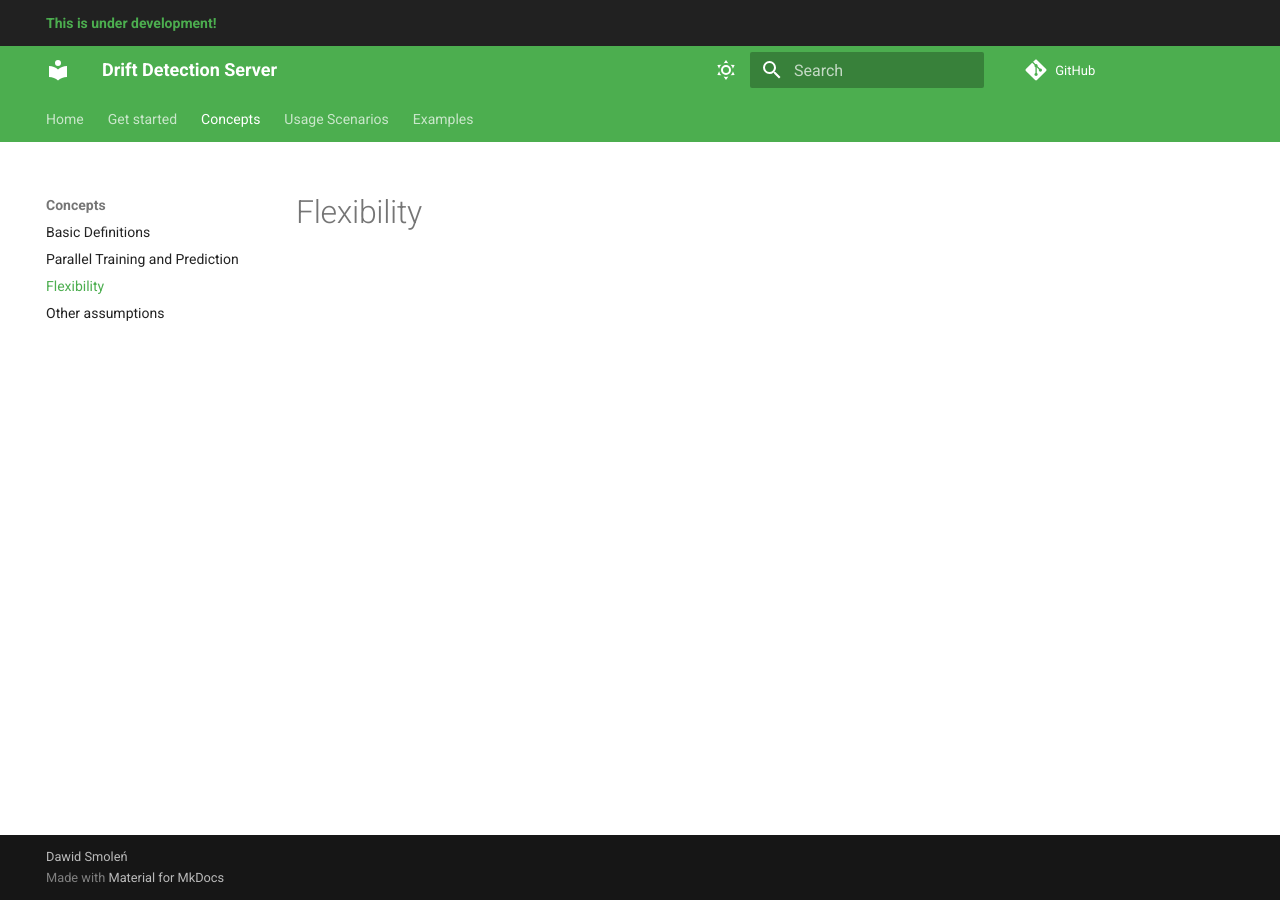
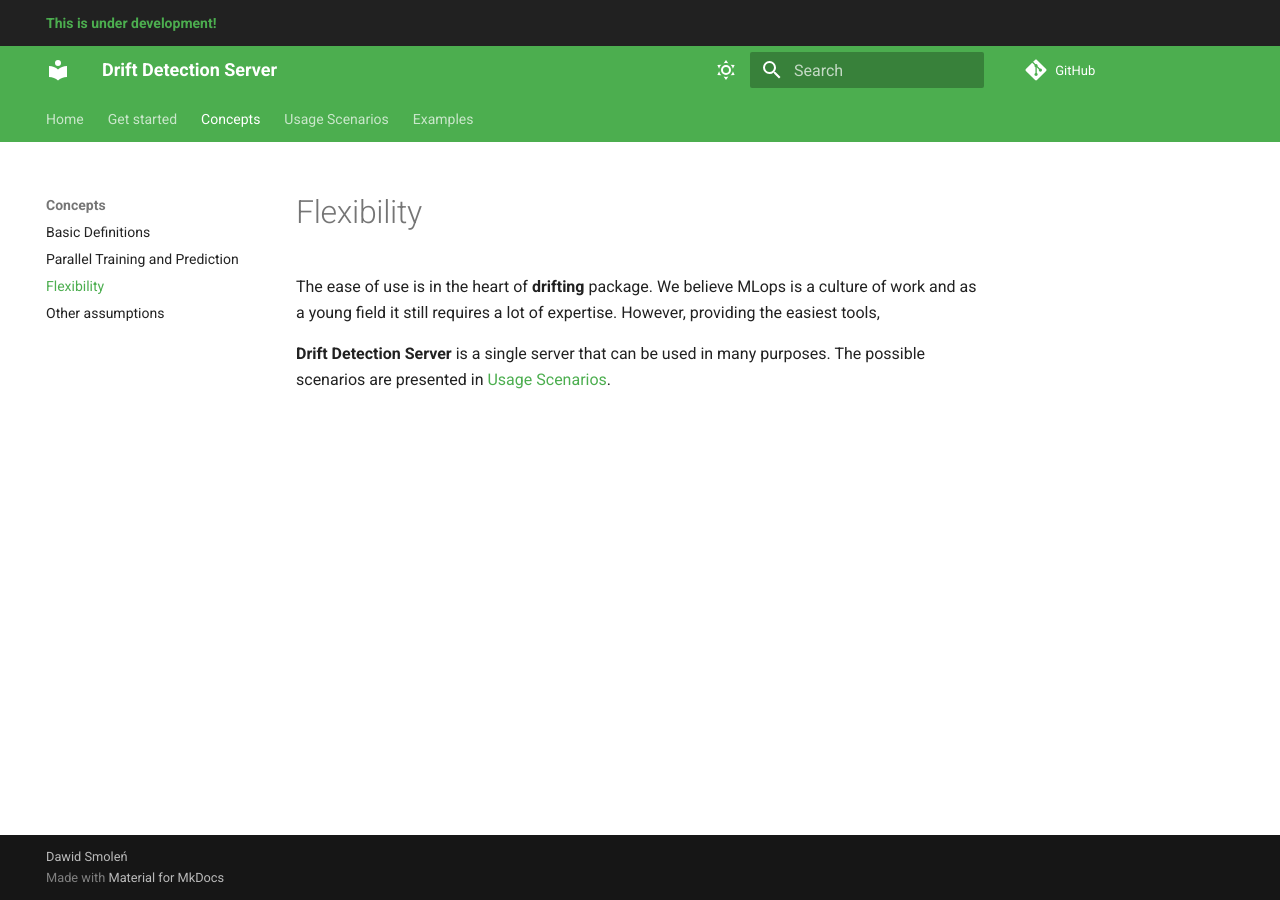
Before and after one commit to sign-ai/drifting, an MkDocs documentation site: the page built from docs/concepts/flexibility.md, in a window 1280 px wide. Built offline with MkDocs 1.6.1 and Material for MkDocs 9.7.7, drawn with Linux system fonts in a browser that asks for light colours; comment, search, counter and statistics services are not loaded.

Commit message:
docs: more pages

````diff
--- a/docs/concepts/basic_objects.md
+++ b/docs/concepts/basic_objects.md
@@ -11,7 +11,7 @@ managing all the **Drift Detectors**.
 
 **Drift Detector** is an algorithm that, based on reference data, estimates
 if the statistical difference of newly arrived data is significant.
-Drift Detectors use
+**Drift Detectors** use
 [Alibi Detect](https://github.com/SeldonIO/alibi-detect/)
 package for the statistical calculations.
 
@@ -21,7 +21,7 @@ package for the statistical calculations.
 
 1. ID - unique name that allows to distinguish the model and drift detector
    from others
-1. Drift Detector - algorithm that detects drift and its parameters (in the
+1. **Drift Detector** - algorithm that detects drift and its parameters (in the
    statistical sense)
 1. Configuration - configuration that allows the Drift Detector to be loaded.
 
--- a/docs/concepts/flexibility.md
+++ b/docs/concepts/flexibility.md
@@ -1 +1,8 @@
 # Flexibility
+
+The ease of use is in the heart of **drifting** package. We believe MLops
+is a culture of work and as a young field it still requires a lot of expertise.
+However, providing the easiest tools,
+
+**Drift Detection Server** is a single server that can be used in many purposes.
+The possible scenarios are presented in [Usage Scenarios]().
--- /dev/null
+++ b/docs/get_started/quickstart.md
@@ -0,0 +1,23 @@
+# Quick start
+
+## Running the server
+
+Drift-detection-server can be easily installed using pip:
+
+```
+pip install drift_detection_server
+```
+
+Running the server is easy:
+
+```
+drift_detection_server serve
+```
+
+After that, you should see the following output:
+
+```
+Starting the server
+
+Server listening on localhost:5005
+```
--- a/docs/home.html
+++ b/docs/home.html
@@ -70,7 +70,14 @@
     }
 
     .top-hr {
-        margin-top: 42px;
+        /* margin-top: 42px; */
+        background-color: #fff;
+        background: #fff;
+    }
+    .top-hr-wrap {
+        /* margin-top: 42px; */
+        background-color: #fff;
+        background: #fff;
     }
 
     .feature-item {
@@ -138,8 +145,17 @@
 
         .top-hr {
             width: 100%;
+            height: 100%;
             display: flex;
-            max-width: 61rem;
+            max-width: 61rem;;
+            margin-right: auto;
+            margin-left: auto;
+            padding: 0 .2rem;
+        }
+        .top-hr-wrap {
+            width: 100%;
+            height: 100%;
+            display: flex;
             margin-right: auto;
             margin-left: auto;
             padding: 0 .2rem;
@@ -169,7 +185,7 @@
     .hr {
         border-bottom: 1px solid #eee;
         width: 100%;
-        margin: 20px 0;
+        margin: 40px 0;
     }
 
     .text-center {
@@ -239,6 +255,7 @@
 </section>
 
 <!-- Main site box descriptions -->
+<div class="top-hr-wrap">
     <div class="top-hr">
         <div class="feature-item">
             <h2>
@@ -267,9 +284,12 @@
             <p>Open-source project built upon the top-tier libraries - Alibi Detect, FastApi and many more!</p>
         </div>
     </div>
+</div>
 
+<div class="top-hr-wrap">
     <div class="top-hr">
     <div class="hr">
+    </div>
 </div>
 </div>
 
--- a/mkdocs.yml
+++ b/mkdocs.yml
@@ -96,8 +96,7 @@ extra_css:
 nav:
   - Home: index.md
   - Get started:
-      - Local installation: get_started/local_installation.md
-      - Server setup using docker: get_started/server_setup_using_docker.md
+      - Quickstart: get_started/quickstart.md
   - Concepts:
       - Basic Definitions: concepts/basic_objects.md
       - Parallel Training and Prediction: concepts/parallel_training_and_prediction.md
--- a/pyproject.toml
+++ b/pyproject.toml
@@ -1,9 +1,9 @@
 [tool.poetry]
-name = "drift-detection-server"
+name = "drifting"
 version = "0.0.0"
 description = "The most flexible Drift Detection framework"
 
-authors = ["Dawid Smoleń <smolendawid@gmail.com>"]
+authors = ["Sign-AI <smolendawid@gmail.com>"]
 
 maintainers = ["Dawid Smoleń <smolendawid@gmail.com>"]
 
@@ -12,7 +12,7 @@ license = "MIT"
 readme = "README.md"
 
 homepage = "https://python-poetry.org/"
-repository = "https://github.com/smolendawid/drift-detector-backend"
+repository = "https://github.com/sign-ai/drifting"
 documentation = ""
 
 keywords = ["python", "backend", "drift-detector"]
````
Also changed, not shown: other parts of docs/concepts/basic_objects.md (+2 -2 lines), README.md (+16 -11 lines), docs/concepts/other_assumptions.md (+1 -1 lines), docs/get_started/local_installation.md (deleted), docs/get_started/server_setup_using_docker.md (deleted). Lines whose indentation alone changed are shown as unchanged.
